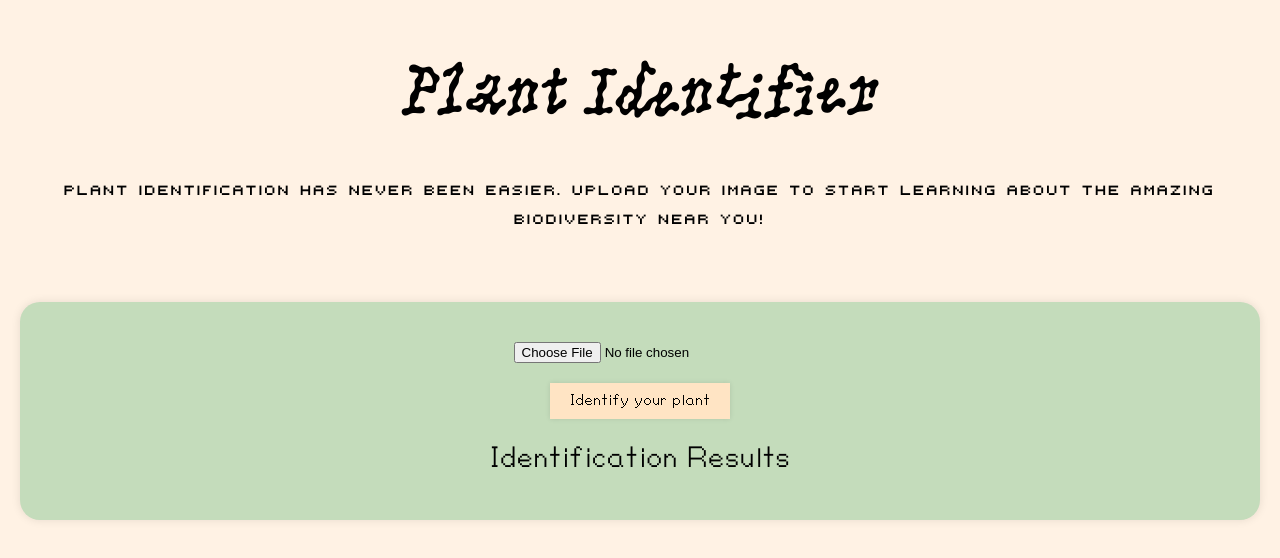
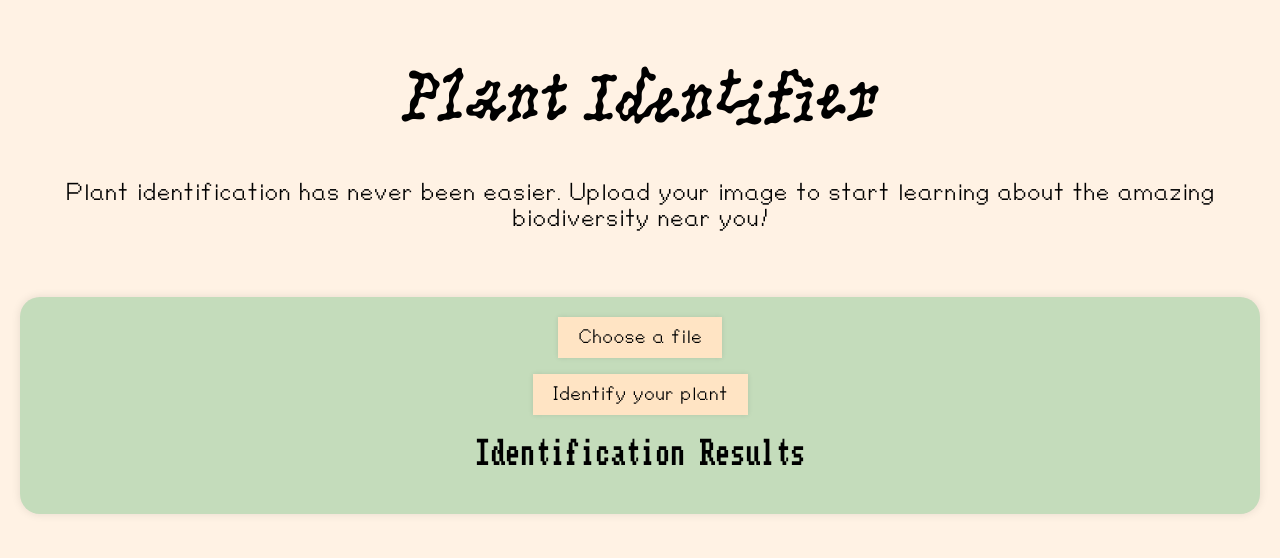
Before and after one commit to adaselcuk/plant-identification, a website: page public/index.html in a window 1280 px wide. Shown: the part 142-700 px from the top of the page. Drawn offline with Linux system fonts and the light colour scheme.

Commit message:
cusomized the add a file button to make it more unique and in line with the current style

```diff
--- a/public/app.js
+++ b/public/app.js
@@ -0,0 +1,3 @@
+document.getElementById('uploadLabel').addEventListener('click', function() {
+	document.getElementById('imageUpload').click();
+})
--- a/public/index.html
+++ b/public/index.html
@@ -17,7 +17,9 @@
 			<section>
 				<!--enctype multipart/form data allows image uploads-->
 				<form enctype="multipart/form-data" id="uploadForm">
-					<input type="file" id="imageUpload" name="image" accept="image/*" required>
+					<input type="file" id="imageUpload" name="image" accept="image/*" style="display: none;" required>
+					<label for="imageUpload" id="uploadLabel">Choose a file</label>
+					<br>
 					<button type="submit">Identify your plant</button>
 				</form>
 			</section>
--- a/public/styles.css
+++ b/public/styles.css
@@ -71,8 +71,8 @@ header h1 {
 }
 
 header p {
-	font-family: 'Webfont', monospace;
-	font-size: 30px;
+	font-family: 'Basiic', monospace;
+	font-size: 25px;
 	font-weight: 400;
 }
 
@@ -104,8 +104,25 @@ form {
 	align-items: center;
 }
 
+/*
 input[type="file"] {
 	margin: 20px 0;
+}
+*/
+
+#uploadLabel {
+	font-family: 'Basiic', monospace;
+	font-size: 20px;
+	padding: 10px 20px;
+	background-color: bisque;
+	color: black;
+	border: none;
+	box-shadow: 0 0 5px rgba(0, 0, 0, 0.1);
+	cursor: pointer;
+}
+
+#uploadLabel:hover {
+	background-color: #61934b;
 }
 
 button {
@@ -115,7 +132,7 @@ button {
 	border: none;
 	box-shadow: 0 0 5px rgba(0, 0, 0, 0.1);
 	cursor: pointer;
-	font-size: 16px;
+	font-size: 20px;
 	font-family: 'Basiic', sans-serif;
 }
 
@@ -129,7 +146,7 @@ button:hover {
 }
 
 h2 {
-	font-family: 'Basiic', monospace;
+	font-family: 'AmigaTopaz', monospace;
 	font-size: 30px;
 	font-weight: 400;
 }
```
